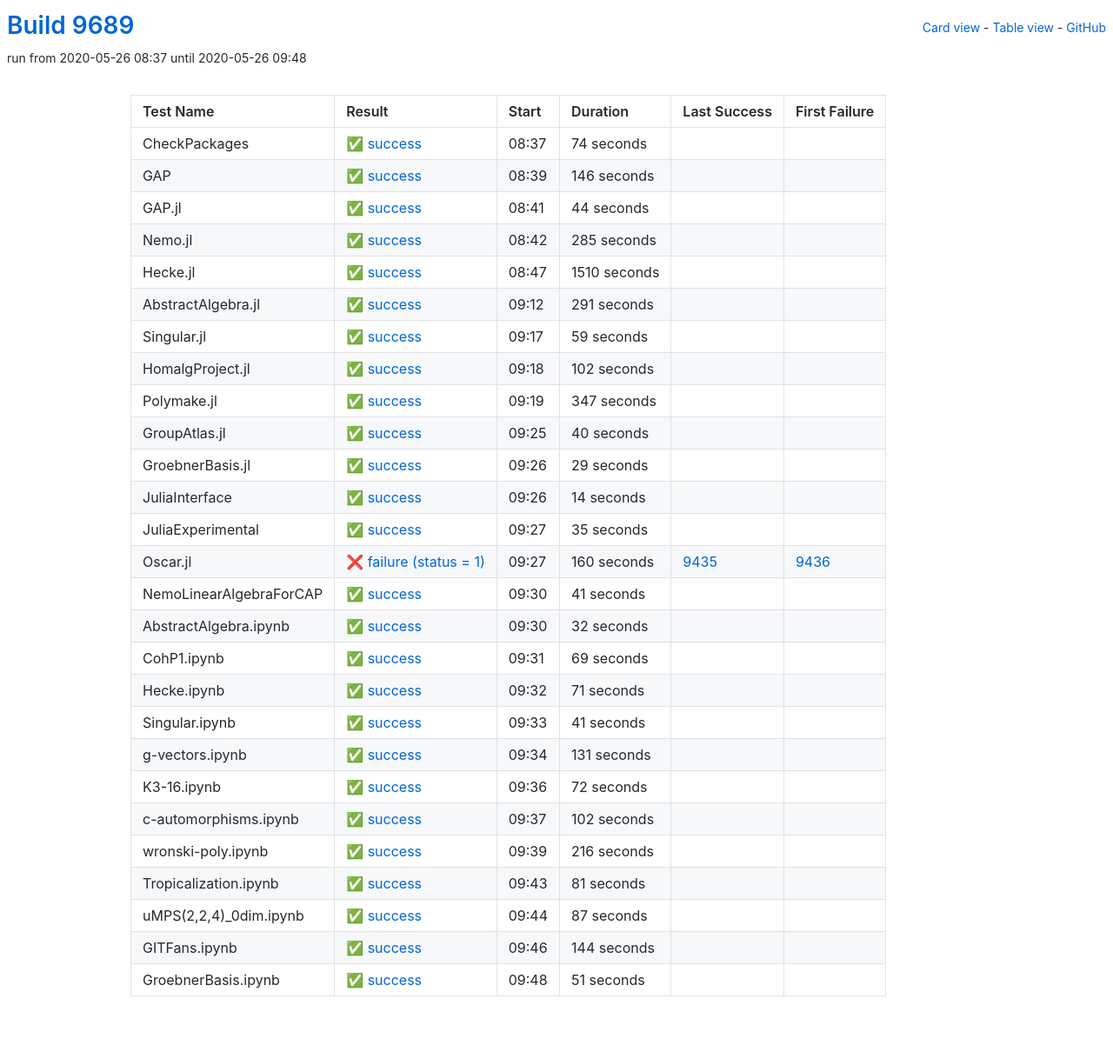
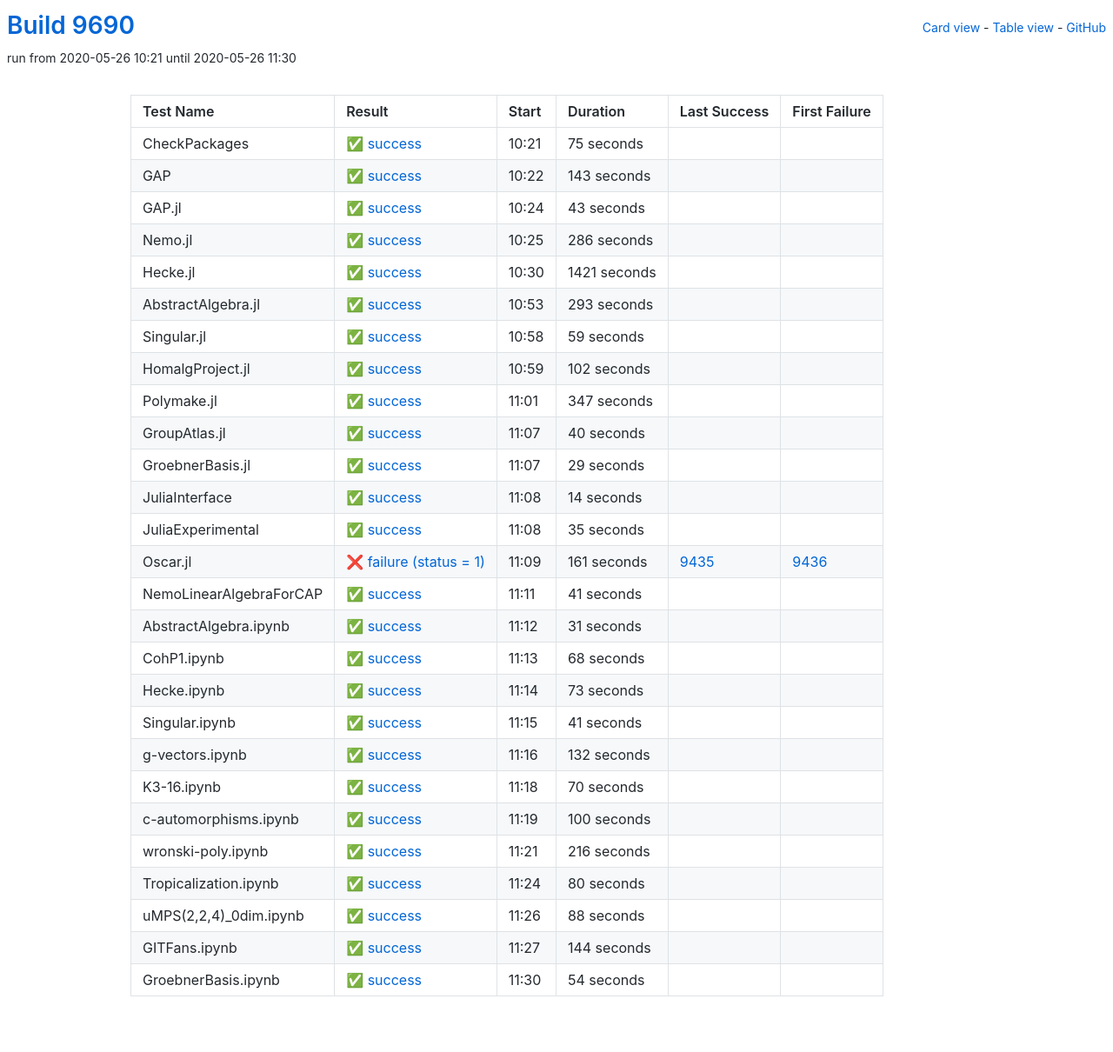
Before and after one commit to oscar-system/oscar-ci-status, a Jekyll site: the page built from table.html, in a window 1280 px wide. Shown: the whole page at 87% size. Built offline with Jekyll 4.4.1, drawn with Linux system fonts in a browser that asks for light colours.

Commit message:
Build 9690

```diff
--- a/_data/ci.yml
+++ b/_data/ci.yml
@@ -1,77 +1,77 @@
-build: 9689
-build_url: https://oscarci.mathematik.uni-kl.de/job/oscar/9689/
+build: 9690
+build_url: https://oscarci.mathematik.uni-kl.de/job/oscar/9690/
 job: oscar
 tests:
-- duration: 74
+- duration: 75
   exitcode: 0
   first_failure: false
   first_failure_url: null
   id: checkpackages
   last_success: false
   last_success_url: null
-  log: https://oscarci.mathematik.uni-kl.de/job/oscar/9689/artifact/logs/build-9689/CheckPackages.log
+  log: https://oscarci.mathematik.uni-kl.de/job/oscar/9690/artifact/logs/build-9690/CheckPackages.log
   name: CheckPackages
-  start: 2020-05-26 08:37
+  start: 2020-05-26 10:21
   status: success
   success: true
-- duration: 146
+- duration: 143
   exitcode: 0
   first_failure: false
   first_failure_url: null
   id: gap
   last_success: false
   last_success_url: null
-  log: https://oscarci.mathematik.uni-kl.de/job/oscar/9689/artifact/logs/build-9689/GAP.log
+  log: https://oscarci.mathematik.uni-kl.de/job/oscar/9690/artifact/logs/build-9690/GAP.log
   name: GAP
-  start: 2020-05-26 08:39
+  start: 2020-05-26 10:22
   status: success
   success: true
-- duration: 44
+- duration: 43
   exitcode: 0
   first_failure: false
   first_failure_url: null
   id: gap-jl
   last_success: false
   last_success_url: null
-  log: https://oscarci.mathematik.uni-kl.de/job/oscar/9689/artifact/logs/build-9689/GAP.jl.log
+  log: https://oscarci.mathematik.uni-kl.de/job/oscar/9690/artifact/logs/build-9690/GAP.jl.log
   name: GAP.jl
-  start: 2020-05-26 08:41
+  start: 2020-05-26 10:24
   status: success
   success: true
-- duration: 285
+- duration: 286
   exitcode: 0
   first_failure: false
   first_failure_url: null
   id: nemo-jl
   last_success: false
   last_success_url: null
-  log: https://oscarci.mathematik.uni-kl.de/job/oscar/9689/artifact/logs/build-9689/Nemo.jl.log
+  log: https://oscarci.mathematik.uni-kl.de/job/oscar/9690/artifact/logs/build-9690/Nemo.jl.log
   name: Nemo.jl
-  start: 2020-05-26 08:42
+  start: 2020-05-26 10:25
   status: success
   success: true
-- duration: 1510
+- duration: 1421
   exitcode: 0
   first_failure: false
   first_failure_url: null
   id: hecke-jl
   last_success: false
   last_success_url: null
-  log: https://oscarci.mathematik.uni-kl.de/job/oscar/9689/artifact/logs/build-9689/Hecke.jl.log
+  log: https://oscarci.mathematik.uni-kl.de/job/oscar/9690/artifact/logs/build-9690/Hecke.jl.log
   name: Hecke.jl
-  start: 2020-05-26 08:47
+  start: 2020-05-26 10:30
   status: success
   success: true
-- duration: 291
+- duration: 293
   exitcode: 0
   first_failure: false
   first_failure_url: null
   id: abstractalgebra-jl
   last_success: false
   last_success_url: null
-  log: https://oscarci.mathematik.uni-kl.de/job/oscar/9689/artifact/logs/build-9689/AbstractAlgebra.jl.log
+  log: https://oscarci.mathematik.uni-kl.de/job/oscar/9690/artifact/logs/build-9690/AbstractAlgebra.jl.log
   name: AbstractAlgebra.jl
-  start: 2020-05-26 09:12
+  start: 2020-05-26 10:53
   status: success
   success: true
 - duration: 59
@@ -81,9 +81,9 @@ tests:
   id: singular-jl
   last_success: false
   last_success_url: null
-  log: https://oscarci.mathematik.uni-kl.de/job/oscar/9689/artifact/logs/build-9689/Singular.jl.log
+  log: https://oscarci.mathematik.uni-kl.de/job/oscar/9690/artifact/logs/build-9690/Singular.jl.log
   name: Singular.jl
-  start: 2020-05-26 09:17
+  start: 2020-05-26 10:58
   status: success
   success: true
 - duration: 102
@@ -93,9 +93,9 @@ tests:
   id: homalgproject-jl
   last_success: false
   last_success_url: null
-  log: https://oscarci.mathematik.uni-kl.de/job/oscar/9689/artifact/logs/build-9689/HomalgProject.jl.log
+  log: https://oscarci.mathematik.uni-kl.de/job/oscar/9690/artifact/logs/build-9690/HomalgProject.jl.log
   name: HomalgProject.jl
-  start: 2020-05-26 09:18
+  start: 2020-05-26 10:59
   status: success
   success: true
 - duration: 347
@@ -105,9 +105,9 @@ tests:
   id: polymake-jl
   last_success: false
   last_success_url: null
-  log: https://oscarci.mathematik.uni-kl.de/job/oscar/9689/artifact/logs/build-9689/Polymake.jl.log
+  log: https://oscarci.mathematik.uni-kl.de/job/oscar/9690/artifact/logs/build-9690/Polymake.jl.log
   name: Polymake.jl
-  start: 2020-05-26 09:19
+  start: 2020-05-26 11:01
   status: success
   success: true
 - duration: 40
@@ -117,9 +117,9 @@ tests:
   id: groupatlas-jl
   last_success: false
   last_success_url: null
-  log: https://oscarci.mathematik.uni-kl.de/job/oscar/9689/artifact/logs/build-9689/GroupAtlas.jl.log
+  log: https://oscarci.mathematik.uni-kl.de/job/oscar/9690/artifact/logs/build-9690/GroupAtlas.jl.log
   name: GroupAtlas.jl
-  start: 2020-05-26 09:25
+  start: 2020-05-26 11:07
   status: success
   success: true
 - duration: 29
@@ -129,9 +129,9 @@ tests:
   id: groebnerbasis-jl
   last_success: false
   last_success_url: null
-  log: https://oscarci.mathematik.uni-kl.de/job/oscar/9689/artifact/logs/build-9689/GroebnerBasis.jl.log
+  log: https://oscarci.mathematik.uni-kl.de/job/oscar/9690/artifact/logs/build-9690/GroebnerBasis.jl.log
   name: GroebnerBasis.jl
-  start: 2020-05-26 09:26
+  start: 2020-05-26 11:07
   status: success
   success: true
 - duration: 14
@@ -141,9 +141,9 @@ tests:
   id: juliainterface
   last_success: false
   last_success_url: null
-  log: https://oscarci.mathematik.uni-kl.de/job/oscar/9689/artifact/logs/build-9689/JuliaInterface.log
+  log: https://oscarci.mathematik.uni-kl.de/job/oscar/9690/artifact/logs/build-9690/JuliaInterface.log
   name: JuliaInterface
-  start: 2020-05-26 09:26
+  start: 2020-05-26 11:08
   status: success
   success: true
 - duration: 35
@@ -153,21 +153,21 @@ tests:
   id: juliaexperimental
   last_success: false
   last_success_url: null
-  log: https://oscarci.mathematik.uni-kl.de/job/oscar/9689/artifact/logs/build-9689/JuliaExperimental.log
+  log: https://oscarci.mathematik.uni-kl.de/job/oscar/9690/artifact/logs/build-9690/JuliaExperimental.log
   name: JuliaExperimental
-  start: 2020-05-26 09:27
+  start: 2020-05-26 11:08
   status: success
   success: true
-- duration: 160
+- duration: 161
   exitcode: 1
   first_failure: 9436
   first_failure_url: https://oscarci.mathematik.uni-kl.de/job/oscar/9436/
   id: oscar-jl
   last_success: 9435
   last_success_url: https://oscarci.mathematik.uni-kl.de/job/oscar/9435/
-  log: https://oscarci.mathematik.uni-kl.de/job/oscar/9689/artifact/logs/build-9689/Oscar.jl.log
+  log: https://oscarci.mathematik.uni-kl.de/job/oscar/9690/artifact/logs/build-9690/Oscar.jl.log
   name: Oscar.jl
-  start: 2020-05-26 09:27
+  start: 2020-05-26 11:09
   status: failure
   success: false
 - duration: 41
@@ -177,45 +177,45 @@ tests:
   id: nemolinearalgebraforcap
   last_success: false
   last_success_url: null
-  log: https://oscarci.mathematik.uni-kl.de/job/oscar/9689/artifact/logs/build-9689/NemoLinearAlgebraForCAP.log
+  log: https://oscarci.mathematik.uni-kl.de/job/oscar/9690/artifact/logs/build-9690/NemoLinearAlgebraForCAP.log
   name: NemoLinearAlgebraForCAP
-  start: 2020-05-26 09:30
+  start: 2020-05-26 11:11
   status: success
   success: true
-- duration: 32
+- duration: 31
   exitcode: 0
   first_failure: false
   first_failure_url: null
   id: abstractalgebra-ipynb
   last_success: false
   last_success_url: null
-  log: https://oscarci.mathematik.uni-kl.de/job/oscar/9689/artifact/logs/build-9689/AbstractAlgebra.ipynb.log
+  log: https://oscarci.mathematik.uni-kl.de/job/oscar/9690/artifact/logs/build-9690/AbstractAlgebra.ipynb.log
   name: AbstractAlgebra.ipynb
-  start: 2020-05-26 09:30
+  start: 2020-05-26 11:12
   status: success
   success: true
-- duration: 69
+- duration: 68
   exitcode: 0
   first_failure: false
   first_failure_url: null
   id: cohp1-ipynb
   last_success: false
   last_success_url: null
-  log: https://oscarci.mathematik.uni-kl.de/job/oscar/9689/artifact/logs/build-9689/CohP1.ipynb.log
+  log: https://oscarci.mathematik.uni-kl.de/job/oscar/9690/artifact/logs/build-9690/CohP1.ipynb.log
   name: CohP1.ipynb
-  start: 2020-05-26 09:31
+  start: 2020-05-26 11:13
   status: success
   success: true
-- duration: 71
+- duration: 73
   exitcode: 0
   first_failure: false
   first_failure_url: null
   id: hecke-ipynb
   last_success: false
   last_success_url: null
-  log: https://oscarci.mathematik.uni-kl.de/job/oscar/9689/artifact/logs/build-9689/Hecke.ipynb.log
+  log: https://oscarci.mathematik.uni-kl.de/job/oscar/9690/artifact/logs/build-9690/Hecke.ipynb.log
   name: Hecke.ipynb
-  start: 2020-05-26 09:32
+  start: 2020-05-26 11:14
   status: success
   success: true
 - duration: 41
@@ -225,45 +225,45 @@ tests:
   id: singular-ipynb
   last_success: false
   last_success_url: null
-  log: https://oscarci.mathematik.uni-kl.de/job/oscar/9689/artifact/logs/build-9689/Singular.ipynb.log
+  log: https://oscarci.mathematik.uni-kl.de/job/oscar/9690/artifact/logs/build-9690/Singular.ipynb.log
   name: Singular.ipynb
-  start: 2020-05-26 09:33
+  start: 2020-05-26 11:15
   status: success
   success: true
-- duration: 131
+- duration: 132
   exitcode: 0
   first_failure: false
   first_failure_url: null
   id: g-vectors-ipynb
   last_success: false
   last_success_url: null
-  log: https://oscarci.mathematik.uni-kl.de/job/oscar/9689/artifact/logs/build-9689/g-vectors.ipynb.log
+  log: https://oscarci.mathematik.uni-kl.de/job/oscar/9690/artifact/logs/build-9690/g-vectors.ipynb.log
   name: g-vectors.ipynb
-  start: 2020-05-26 09:34
+  start: 2020-05-26 11:16
   status: success
   success: true
-- duration: 72
+- duration: 70
   exitcode: 0
   first_failure: false
   first_failure_url: null
   id: k3-16-ipynb
   last_success: false
   last_success_url: null
-  log: https://oscarci.mathematik.uni-kl.de/job/oscar/9689/artifact/logs/build-9689/K3-16.ipynb.log
+  log: https://oscarci.mathematik.uni-kl.de/job/oscar/9690/artifact/logs/build-9690/K3-16.ipynb.log
   name: K3-16.ipynb
-  start: 2020-05-26 09:36
+  start: 2020-05-26 11:18
   status: success
   success: true
-- duration: 102
+- duration: 100
   exitcode: 0
   first_failure: false
   first_failure_url: null
   id: c-automorphisms-ipynb
   last_success: false
   last_success_url: null
-  log: https://oscarci.mathematik.uni-kl.de/job/oscar/9689/artifact/logs/build-9689/c-automorphisms.ipynb.log
+  log: https://oscarci.mathematik.uni-kl.de/job/oscar/9690/artifact/logs/build-9690/c-automorphisms.ipynb.log
   name: c-automorphisms.ipynb
-  start: 2020-05-26 09:37
+  start: 2020-05-26 11:19
   status: success
   success: true
 - duration: 216
@@ -273,33 +273,33 @@ tests:
   id: wronski-poly-ipynb
   last_success: false
   last_success_url: null
-  log: https://oscarci.mathematik.uni-kl.de/job/oscar/9689/artifact/logs/build-9689/wronski-poly.ipynb.log
+  log: https://oscarci.mathematik.uni-kl.de/job/oscar/9690/artifact/logs/build-9690/wronski-poly.ipynb.log
   name: wronski-poly.ipynb
-  start: 2020-05-26 09:39
+  start: 2020-05-26 11:21
   status: success
   success: true
-- duration: 81
+- duration: 80
   exitcode: 0
   first_failure: false
   first_failure_url: null
   id: tropicalization-ipynb
   last_success: false
   last_success_url: null
-  log: https://oscarci.mathematik.uni-kl.de/job/oscar/9689/artifact/logs/build-9689/Tropicalization.ipynb.log
+  log: https://oscarci.mathematik.uni-kl.de/job/oscar/9690/artifact/logs/build-9690/Tropicalization.ipynb.log
   name: Tropicalization.ipynb
-  start: 2020-05-26 09:43
+  start: 2020-05-26 11:24
   status: success
   success: true
-- duration: 87
+- duration: 88
   exitcode: 0
   first_failure: false
   first_failure_url: null
   id: umps-2-2-4-0dim-ipynb
   last_success: false
   last_success_url: null
-  log: https://oscarci.mathematik.uni-kl.de/job/oscar/9689/artifact/logs/build-9689/uMPS-2-2-4-_0dim.ipynb.log
+  log: https://oscarci.mathematik.uni-kl.de/job/oscar/9690/artifact/logs/build-9690/uMPS-2-2-4-_0dim.ipynb.log
   name: uMPS(2,2,4)_0dim.ipynb
-  start: 2020-05-26 09:44
+  start: 2020-05-26 11:26
   status: success
   success: true
 - duration: 144
@@ -309,20 +309,20 @@ tests:
   id: gitfans-ipynb
   last_success: false
   last_success_url: null
-  log: https://oscarci.mathematik.uni-kl.de/job/oscar/9689/artifact/logs/build-9689/GITFans.ipynb.log
+  log: https://oscarci.mathematik.uni-kl.de/job/oscar/9690/artifact/logs/build-9690/GITFans.ipynb.log
   name: GITFans.ipynb
-  start: 2020-05-26 09:46
+  start: 2020-05-26 11:27
   status: success
   success: true
-- duration: 51
+- duration: 54
   exitcode: 0
   first_failure: false
   first_failure_url: null
   id: groebnerbasis-ipynb
   last_success: false
   last_success_url: null
-  log: https://oscarci.mathematik.uni-kl.de/job/oscar/9689/artifact/logs/build-9689/GroebnerBasis.ipynb.log
+  log: https://oscarci.mathematik.uni-kl.de/job/oscar/9690/artifact/logs/build-9690/GroebnerBasis.ipynb.log
   name: GroebnerBasis.ipynb
-  start: 2020-05-26 09:48
+  start: 2020-05-26 11:30
   status: success
   success: true
```
Also changed, not shown: README.md.
